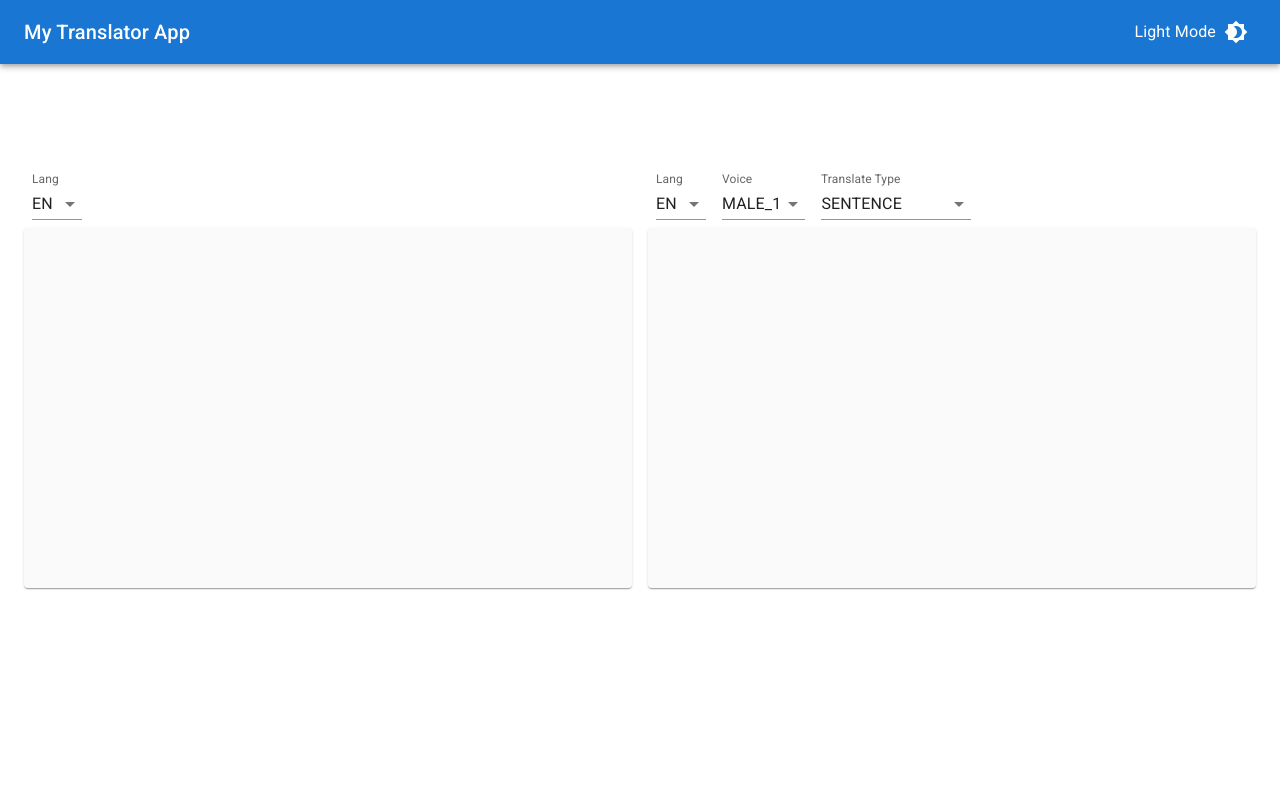
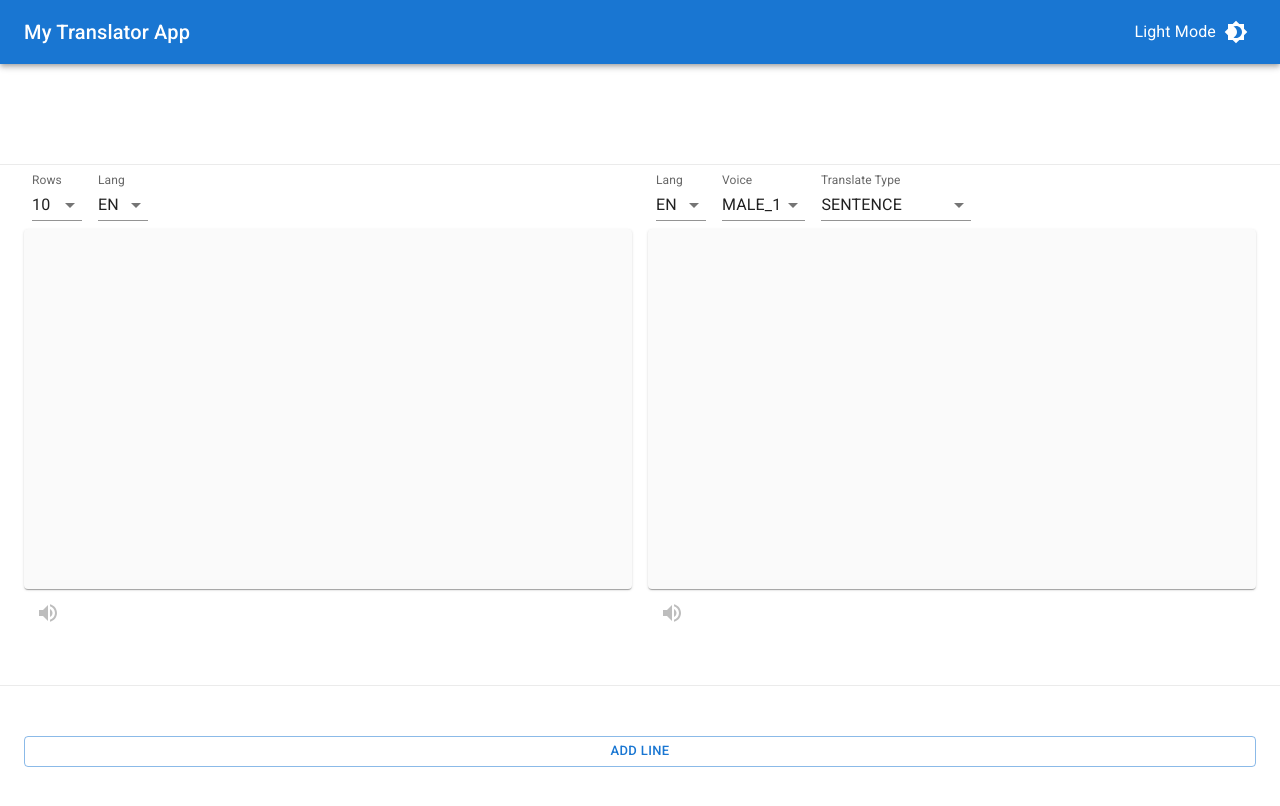
Before and after one commit to KutkinRoman/my-translator-react, a React (Create React App) app: page / in a window 1280 px wide. Shown: the top 806 px of the page. Built offline with nearby package versions, Linux system fonts and the light colour scheme.

Commit message:
Added TranslatorStores

```diff
--- a/src/componets/nav-bar/NavBar.tsx
+++ b/src/componets/nav-bar/NavBar.tsx
@@ -29,10 +29,9 @@ const NavBar = () => {
     )
 };
 
-const NavBarWrapper = styled(Box,)((theme) => (
-    {
-        flexGrow: 1
-    }
-))
+const NavBarWrapper = styled(Box,)((theme) => ({
+    paddingBottom: 100,
+    flexGrow: 1
+}))
 
 export default NavBar;
--- a/src/componets/translator/MultiTextComponent.tsx
+++ b/src/componets/translator/MultiTextComponent.tsx
@@ -1,30 +1,48 @@
 import React from 'react';
 import {observer} from "mobx-react-lite";
-import {Box, Card, FormControl, InputLabel, MenuItem, Select, styled} from "@mui/material";
-import {useAppStore} from "../../context/useAppStore";
+import {Box, Card, FormControl, IconButton, InputLabel, MenuItem, Select, styled, Tooltip} from "@mui/material";
 import TranslateLineComponent from "./TranslateLineComponent";
 import {langs} from "../../data/enums/Lang";
 import {voices} from "../../data/enums/Voice";
 import {grey} from "@mui/material/colors";
 import WordMeaningDialog from "./WordMeaningDialog";
-import {TranslateType, TranslateTypes} from "../../data/store/TranslatorStore";
+import {TranslateTypes} from "../../data/store/TranslatorStore";
+import VolumeUpIcon from "@mui/icons-material/VolumeUp";
+import {WordSoundService} from "../../data/services/WordSoundService";
+import {TranslatorProps} from "./Translator";
+import DeleteForeverIcon from '@mui/icons-material/DeleteForever';
+import {useAppStore} from "../../context/useAppStore";
 
-const MultiTextComponent = () => {
-    const translator = useAppStore().translatorStore;
+const wordSoundService = new WordSoundService();
+
+const MultiTextComponent = ({translatorStore, index}: TranslatorProps) => {
+    const appStore = useAppStore()
 
     const onChangeLangHandler = async (e: any) => {
-        translator.targetLang = e.target.value
-        await translator.runTranslate()
-        translator.updateTranslateLines()
+        translatorStore.targetLang = e.target.value
+        await translatorStore.runTranslate()
+        translatorStore.updateTranslateLines()
     }
 
     function onChangeVoiceHandler(e: any) {
-        translator.voice = e.target.value
+        translatorStore.voice = e.target.value
     }
 
     function onChangeTranslateTypeHandler(e: any) {
-        translator.translateType = e.target.value;
-        translator.updateTranslateLines()
+        translatorStore.translateType = e.target.value;
+        translatorStore.updateTranslateLines()
+    }
+
+    const removerTranslatorStore = () => appStore.removerTranslatorStoreByIndex(index)
+
+
+    const play = async () => {
+        const audio = await wordSoundService.getAudio({
+            text: translatorStore.translateText,
+            lang: translatorStore.targetLang,
+            voice: translatorStore.voice
+        })
+        await audio.play()
     }
 
     return (
@@ -36,7 +54,7 @@ const MultiTextComponent = () => {
                     labelId={'targetTextLangLabel'}
                     id={'targetTextLangSelect'}
                     label={'Lang'}
-                    value={translator.targetLang}
+                    value={translatorStore.targetLang}
                     onChange={onChangeLangHandler}
                 >
                     {langs.map(lang => {
@@ -57,7 +75,7 @@ const MultiTextComponent = () => {
                     labelId={'voiceLabel'}
                     id={'voiceSelect'}
                     label={'Voice'}
-                    value={translator.voice}
+                    value={translatorStore.voice}
                     onChange={onChangeVoiceHandler}
                 >
                     {voices.map(voice => {
@@ -78,7 +96,7 @@ const MultiTextComponent = () => {
                     labelId={'translateTypeLabel'}
                     id={'translateTypeSelect'}
                     label={'Translate Type'}
-                    value={translator.translateType}
+                    value={translatorStore.translateType}
                     onChange={onChangeTranslateTypeHandler}
                 >
                     {TranslateTypes.map(type => {
@@ -93,27 +111,58 @@ const MultiTextComponent = () => {
                     })}
                 </Select>
             </FormControl>
-            <CardStyled>
-                {translator.translateLines.map((line, idx) => {
+            <CardStyled style={{height: translatorStore.rows * 35}}>
+                {translatorStore.translateLines.map((line, idx) => {
                     return (
                         <TranslateLineComponent
                             key={`translate_lines_idx_${idx}`}
                             translateLine={line}
+                            translatorStore={translatorStore}
                         />
                     )
                 })}
             </CardStyled>
+            <CardFooterStyled>
+                <Box   style={{flexGrow: 1}}>
+                    <Tooltip title={'Play'}>
+                        <IconButton
+                            color={'primary'}
+                            onClick={play}
+                            size={'large'}
+                            disabled={!translatorStore.translateText}
+                            style={{flexGrow: 1}}
+                        >
+                            <VolumeUpIcon/>
+                        </IconButton>
+                    </Tooltip>
+                </Box>
+                <Box   style={{display: 'flex', justifyContent: 'flexEnd'}}>
+                    {index > 0 &&
+                        <Tooltip title={'Remove Line'}>
+                            <IconButton
+                                color={'primary'}
+                                onClick={removerTranslatorStore}
+                                size={'large'}
+                            >
+                                <DeleteForeverIcon/>
+                            </IconButton>
+                        </Tooltip>
+                    }
+                </Box>
+            </CardFooterStyled>
         </Box>
     );
 };
 
 const CardStyled = styled(Card)({
-    height: 350,
     padding: 5,
     background: grey[50],
     wordWrap: 'break-word',
-    // overflowY: 'scroll',
-    // overflowX: 'hidden'
+})
+
+const CardFooterStyled = styled('div')({
+    display: 'flex',
+    flexGrow: 1
 })
 
 
--- a/src/componets/translator/SourceTextComponent.tsx
+++ b/src/componets/translator/SourceTextComponent.tsx
@@ -1,36 +1,73 @@
 import React from 'react';
 import {observer} from "mobx-react-lite";
-import {Box, Card, FormControl, InputLabel, MenuItem, Select, styled} from "@mui/material";
-import {useAppStore} from "../../context/useAppStore";
+import {Box, Card, FormControl, IconButton, InputLabel, MenuItem, Select, styled, Tooltip} from "@mui/material";
 import {Lang, langs} from "../../data/enums/Lang";
 import {grey} from "@mui/material/colors";
+import VolumeUpIcon from "@mui/icons-material/VolumeUp";
+import {WordSoundService} from "../../data/services/WordSoundService";
+import {CommonTranslatorProps} from "./Translator";
+
+const wordSoundService = new WordSoundService();
 
 
-const SourceTextComponent = () => {
-    const translator = useAppStore().translatorStore;
+
+const SourceTextComponent = ({translatorStore}: CommonTranslatorProps) => {
 
     const onChangeTextHandler = async (e: any) => {
-        translator.sourceText = e.target.value
-        translator.runTranslate()
+        translatorStore.sourceText = e.target.value
+        translatorStore.runTranslate()
     }
 
     const onChangeLangHandler = async (e: any) => {
-        translator.sourceLang = e.target.value
-        translator.sourceText = ''
-        translator.translateText = ''
-        await translator.runTranslate()
-        translator.updateTranslateLines()
+        translatorStore.sourceLang = e.target.value
+        translatorStore.sourceText = ''
+        translatorStore.translateText = ''
+        await translatorStore.runTranslate()
+        translatorStore.updateTranslateLines()
+    }
+
+    const onChangeRowHandler = (e: any) =>  translatorStore.rows = e.target.value
+
+    const play = async () => {
+        const audio = await wordSoundService.getAudio({
+            text: translatorStore.sourceText,
+            lang: translatorStore.sourceLang,
+            voice: translatorStore.voice
+        })
+        await audio.play()
     }
 
     return (
         <Box>
+            <FormControl variant={'standard'} sx={{m: 1, minWidth: 50}}>
+                <InputLabel id={'rowLabel'}>Rows</InputLabel>
+                <Select
+                    labelId={'rowLabel'}
+                    id={'rowSelect'}
+                    label={'Rows'}
+                    value={translatorStore.rows}
+                    onChange={onChangeRowHandler}
+                >
+                    {new Array(20).fill(null).map((_, idx) => {
+                        const row = idx + 1
+                        return (
+                            <MenuItem
+                                id={`row${row}`}
+                                key={`row${row}`}
+                                value={row}
+                                children={row}
+                            />
+                        )
+                    })}
+                </Select>
+            </FormControl>
             <FormControl variant={'standard'} sx={{m: 1, minWidth: 50}}>
                 <InputLabel id={'sourceTextLangLabel'}>Lang</InputLabel>
                 <Select
                     labelId={'sourceTextLangLabel'}
                     id={'sourceTextLangSelect'}
                     label={'Lang'}
-                    value={translator.sourceLang}
+                    value={translatorStore.sourceLang}
                     onChange={onChangeLangHandler}
                 >
                     {langs.map(lang => {
@@ -45,21 +82,30 @@ const SourceTextComponent = () => {
                     })}
                 </Select>
             </FormControl>
-            <CardStyled>
+            <CardStyled style={{height: translatorStore.rows * 35}}>
                 <TextareaStyled
                     id={'sourceTextField'}
-                    value={translator.sourceText}
+                    value={translatorStore.sourceText}
                     onChange={onChangeTextHandler}
-                    rows={15}
+                    rows={translatorStore.rows}
                 />
             </CardStyled>
+            <Tooltip title={'Play'}>
+                <IconButton
+                    color={'primary'}
+                            onClick={play}
+                    size={'large'}
+                    disabled={!translatorStore.sourceText}
+                >
+                    <VolumeUpIcon/>
+                </IconButton>
+            </Tooltip>
         </Box>
 
     );
 };
 
 const CardStyled = styled(Card)({
-    height: 350,
     padding: 5,
     background: grey[50]
 })
--- a/src/componets/translator/TranslateLineComponent.tsx
+++ b/src/componets/translator/TranslateLineComponent.tsx
@@ -7,16 +7,16 @@ import {grey, lightBlue} from "@mui/material/colors";
 import {WordMeaning} from "../../data/model/WordMeaning";
 import TranslateIcon from "@mui/icons-material/Translate";
 import {WordMeaningService} from "../../data/services/WordMeaningService";
+import {CommonTranslatorProps} from "./Translator";
 
 const wordSoundService = new WordSoundService()
 const wordMeaningService = new WordMeaningService();
 
-interface TranslateLineComponentProps {
+interface TranslateLineComponentProps extends CommonTranslatorProps{
     translateLine: string;
 }
 
-const TranslateLineComponent = ({translateLine}: TranslateLineComponentProps) => {
-    const translator = useAppStore().translatorStore
+const TranslateLineComponent = ({translateLine, translatorStore}: TranslateLineComponentProps) => {
     const wordMeaningDialogStore = useAppStore().wordMeaningDialogStore
 
     const [isPlay, setIsPlay] = useState(false)
@@ -35,8 +35,8 @@ const TranslateLineComponent = ({translateLine}: TranslateLineComponentProps) =>
         try {
             const audio = await wordSoundService.getAudio({
                 text: translateLine,
-                lang: translator.targetLang,
-                voice: translator.voice
+                lang: translatorStore.targetLang,
+                voice: translatorStore.voice
             })
             await audio.play()
         } catch (e) {
@@ -59,21 +59,21 @@ const TranslateLineComponent = ({translateLine}: TranslateLineComponentProps) =>
             setWordMeanings(response.data)
         }
 
-        if (translator.translateType){
+        if (translatorStore.translateType){
             searchMeaning()
         }
-    }, [translateLine, translator.translateType])
+    }, [translateLine, translatorStore.translateType])
 
     return (
         <WordComponentStyled>
             <Typography
-                children={translateLine + `${(translator.translateType === 'Sentence' && translateLine.length > 1) ? '.' : ''}`}
+                children={translateLine + `${(translatorStore.translateType === 'Sentence' && translateLine.length > 1) ? '.' : ''}`}
                 component={'span'}
                 style={{fontSize: 25}}
                 color={isPlay ? lightBlue[700] : grey[900]}
             />
             <SpaceSpan/>
-            {(translateLine.length > 1 && translator.translateType === 'Word') &&
+            {(translateLine.length > 1 && translatorStore.translateType === 'Word' && mainWordMeaning) &&
                 <Tooltip title={mainWordMeaning}>
                     <IconButtonTranslateStyled color={'primary'} onClick={onOpenDialogHandle}>
                         <TranslateIcon style={{fontSize: 15}}/>
--- /dev/null
+++ b/src/componets/translator/Translator.tsx
@@ -0,0 +1,32 @@
+import React from 'react';
+import {Grid} from "@mui/material";
+import SourceTextComponent from "./SourceTextComponent";
+import MultiTextComponent from "./MultiTextComponent";
+import {TranslatorStore} from "../../data/store/TranslatorStore";
+import {observer} from "mobx-react-lite";
+
+export interface CommonTranslatorProps {
+    translatorStore: TranslatorStore
+}
+
+export interface TranslatorProps extends CommonTranslatorProps {
+    index: number
+}
+
+const Translator = ({translatorStore, index}: TranslatorProps) => {
+
+    return (
+        <React.Fragment>
+            <Grid container spacing={2} id={'Grid'}>
+                <Grid item xs={12} sm={12} mb={6} lg={6}>
+                    <SourceTextComponent translatorStore={translatorStore}/>
+                </Grid>
+                <Grid item xs={12} sm={12} mb={6} lg={6}>
+                    <MultiTextComponent translatorStore={translatorStore} index={index}/>
+                </Grid>
+            </Grid>
+        </React.Fragment>
+    );
+};
+
+export default observer(Translator);
--- a/src/componets/translator/WordMeaningCard.tsx
+++ b/src/componets/translator/WordMeaningCard.tsx
@@ -1,8 +1,18 @@
-import React from 'react';
+import React, {useState} from 'react';
 import {Meaning} from "../../data/model/WordMeaning";
-import {Card, CardActions, CardContent, CardMedia, IconButton, Tooltip, Typography} from "@mui/material";
+import {
+    Card,
+    CardActions,
+    CardContent,
+    CardMedia,
+    FormControl,
+    IconButton,
+    InputLabel, MenuItem, Select,
+    Tooltip,
+    Typography
+} from "@mui/material";
 import {lightBlue} from "@mui/material/colors";
-import {VoiceEnum} from "../../data/enums/Voice";
+import {VoiceEnum, voices} from "../../data/enums/Voice";
 import VolumeUpIcon from "@mui/icons-material/VolumeUp";
 import {WordSoundService} from "../../data/services/WordSoundService";
 import {Lang} from "../../data/enums/Lang";
@@ -16,14 +26,18 @@ interface WordMeaningCardProps {
 
 const WordMeaningCard = ({word, meaning}: WordMeaningCardProps) => {
 
-    async function play(voice: VoiceEnum) {
+    const [currentVoice, setCurrentVoice] = useState(VoiceEnum.MALE_1)
+
+    async function play() {
         const audio = await wordSoundService.getAudio({
             text: word,
             lang: Lang.EN,
-            voice
+            voice: currentVoice
         })
         await audio.play()
     }
+
+    const onChangeVoiceHandler = (e: any) => setCurrentVoice(e.target.value)
 
     return (
         <Card style={{height: 550}}>
@@ -38,7 +52,7 @@ const WordMeaningCard = ({word, meaning}: WordMeaningCardProps) => {
                 image={meaning.imageUrl}
                 alt={meaning.translation.text}
             />
-            <CardContent style={{height: 200}}>
+            <CardContent style={{height: 180}}>
                 <Typography>
                     {meaning.translation.text}
                 </Typography>
@@ -51,30 +65,33 @@ const WordMeaningCard = ({word, meaning}: WordMeaningCardProps) => {
                 </Typography>
             </CardContent>
             <CardActions>
-                <Tooltip title={'Play Male 1'}>
+                <Tooltip title={'Play'}>
                     <IconButton color={'primary'}
-                                onClick={() => play(VoiceEnum.MALE_1)} size={'small'}>
+                                onClick={play} size={'small'}>
                         <VolumeUpIcon/>
                     </IconButton>
                 </Tooltip>
-                <Tooltip title={'Play Male 2'}>
-                    <IconButton color={'primary'}
-                                onClick={() => play(VoiceEnum.MALE_2)} size={'small'}>
-                        <VolumeUpIcon/>
-                    </IconButton>
-                </Tooltip>
-                <Tooltip title={'Play Female 1'}>
-                    <IconButton color={'primary'}
-                                onClick={() => play(VoiceEnum.FEMALE_1)} size={'small'}>
-                        <VolumeUpIcon/>
-                    </IconButton>
-                </Tooltip>
-                <Tooltip title={'Play Female 2'}>
-                    <IconButton color={'primary'}
-                                onClick={() => play(VoiceEnum.FEMALE_2)} size={'small'}>
-                        <VolumeUpIcon/>
-                    </IconButton>
-                </Tooltip>
+                <FormControl variant={'standard'} sx={{m: 1, minWidth: 50}}>
+                    <InputLabel id={'voiceLabel'}>Voice</InputLabel>
+                    <Select
+                        labelId={'voiceLabel'}
+                        id={'voiceSelect'}
+                        label={'Voice'}
+                        value={currentVoice}
+                        onChange={onChangeVoiceHandler}
+                    >
+                        {voices.map(voice => {
+                            return (
+                                <MenuItem
+                                    id={`menuItemVoice${voice}`}
+                                    key={`menuItemVoice${voice}`}
+                                    value={voice}
+                                    children={voice.toUpperCase()}
+                                />
+                            )
+                        })}
+                    </Select>
+                </FormControl>
             </CardActions>
         </Card>
     );
--- /dev/null
+++ b/src/componets/translator/index.tsx
@@ -0,0 +1 @@
+import '/Translator'
--- a/src/data/store/AppStore.tsx
+++ b/src/data/store/AppStore.tsx
@@ -1,13 +1,28 @@
-import {TranslatorStore} from "./TranslatorStore";
 import {makeAutoObservable} from "mobx";
 import {WordMeaningDialogStore} from "./WordMeaningDialogStore";
+import {TranslatorStore} from "./TranslatorStore";
+
 export class AppStore {
 
-    translatorStore = new TranslatorStore();
+    translatorStores: TranslatorStore[] = []
 
     wordMeaningDialogStore = new WordMeaningDialogStore();
 
+
     constructor() {
+        const translatorStore = new TranslatorStore();
+        translatorStore.rows = 10
+        this.translatorStores = [translatorStore]
         makeAutoObservable(this, {})
     }
+
+
+    setTranslatorStores(translatorStores: TranslatorStore[]){
+        this.translatorStores = translatorStores
+    }
+
+    removerTranslatorStoreByIndex(index: number) {
+        const translatorStores = this.translatorStores.filter((_, idx) => index !== idx)
+        this.setTranslatorStores(translatorStores)
+    }
 }
--- a/src/data/store/TranslatorStore.tsx
+++ b/src/data/store/TranslatorStore.tsx
@@ -25,6 +25,8 @@ export class TranslatorStore {
 
     voice = VoiceEnum.MALE_1;
 
+    rows = 1
+
     constructor() {
         makeAutoObservable(this, {})
     }
@@ -46,4 +48,5 @@ export class TranslatorStore {
         }
         this.updateTranslateLines()
     }
+
 }
--- a/src/index.css
+++ b/src/index.css
@@ -7,6 +7,7 @@ body {
   -moz-osx-font-smoothing: grayscale;
   min-width: 100vw;
   min-height: 100vh;
+  overflow-x: hidden;
 }
 
 code {
@@ -17,4 +18,5 @@ code {
 #root {
   min-width: 100vw;
   min-height: 100vh;
+  overflow-x: hidden;
 }
--- a/src/pages/MainPage.tsx
+++ b/src/pages/MainPage.tsx
@@ -1,35 +1,62 @@
-import {Container, Grid, styled} from '@mui/material';
+import {Button, Container, Divider, styled} from '@mui/material';
 import React from 'react';
-import SourceTextComponent from "../componets/translator/SourceTextComponent";
-import MultiTextComponent from "../componets/translator/MultiTextComponent";
 import NavBar from "../componets/nav-bar/NavBar";
+import Translator from "../componets/translator/Translator";
+import {useAppStore} from "../context/useAppStore";
+import {observer} from "mobx-react-lite";
+import {TranslatorStore} from "../data/store/TranslatorStore";
 
 const MainPage = () => {
-    const id = (id: string) => `mainPage${id}`
+    const appStore = useAppStore();
+    const translatorStores = useAppStore().translatorStores
+
+    const onAddTranslatorHandler = () => {
+        appStore.setTranslatorStores([...appStore.translatorStores, new TranslatorStore()])
+    }
 
     return (
-        <WrapperStyled id={id('Wrapper')}>
+        <WrapperStyled>
             <NavBar/>
-            <ContainerStyled id={id('Container')} maxWidth={'xl'}>
-                <Grid container spacing={2} id={'Grid'}>
-                    <Grid item xs={12} sm={12} mb={6} lg={6}>
-                        <SourceTextComponent/>
-                    </Grid>
-                    <Grid item xs={12} sm={12} mb={6} lg={6}>
-                        <MultiTextComponent/>
-                    </Grid>
-                </Grid>
-            </ContainerStyled>
+            <Divider light/>
+            {translatorStores.map((translatorStore, index) => {
+                return (
+                    <React.Fragment>
+                        <ContainerStyled key={`translatorContainer${index}`} maxWidth={'xl'}>
+                            <Translator
+                                index={index}
+                                translatorStore={translatorStore}
+                            />
+                        </ContainerStyled>
+                        <Divider light/>
+                    </React.Fragment>
+                )
+            })}
+            <FooterContainerStyled maxWidth={'xl'}>
+                <Button
+                    variant={'outlined'}
+                    size={'small'}
+                    fullWidth
+                    onClick={onAddTranslatorHandler}
+                    disabled={translatorStores.length > 100}
+                >
+                    Add LINE
+                </Button>
+            </FooterContainerStyled>
         </WrapperStyled>
     );
 };
 
-const WrapperStyled = styled('div')({});
-
-const ContainerStyled = styled(Container)({
-    paddingTop: 100,
+const WrapperStyled = styled('div')({
+    overflowX: 'hidden',
     paddingBottom: 100
 });
 
+const ContainerStyled = styled(Container)({
+    overflowX: 'hidden',
+});
 
-export default MainPage;
+const FooterContainerStyled = styled(Container)({
+    paddingTop: 50
+});
+
+export default observer(MainPage);
```
